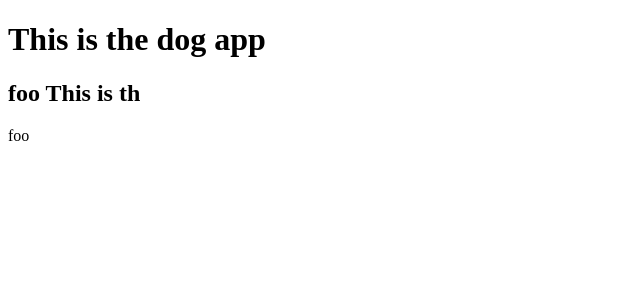
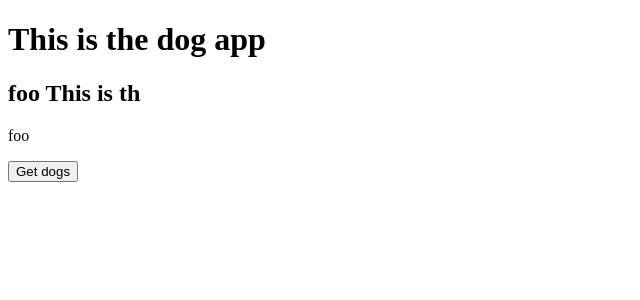
Before and after one commit to kenyo/dog-app, a React (Create React App) app: page / in a window 1280 px wide. Shown: the top 300 px of the page, without its empty margins (0-640 px from the left). Built offline with nearby package versions, Linux system fonts and the light colour scheme; no server answers.

Commit message:
experiment to pull from api in stateless functional component

```diff
--- a/src/components/App.js
+++ b/src/components/App.js
@@ -1,13 +1,19 @@
 import React, { Component } from 'react';
 import Header from './Header'
+import Button from './Button'
 
 class App extends Component {
 
+  setDogState = (dogs) => {
+    // shorthand key-value
+    this.setState({ dogs })
+  }
 
   render() {
     return (
       <div className="App">
         <Header text={'This is the dog app'} />
+        <Button text={'Get dogs'} setDogState={this.setDogState} />
       </div>
     );
   }
--- /dev/null
+++ b/src/components/Button.jsx
@@ -0,0 +1,22 @@
+import React from 'react';
+import axios from 'axios'
+const dogAPI = 'https://dog.ceo/api/breeds/list/all'
+
+export default function Button(props) {
+  const logDogs = x => console.log(x)
+
+  axios.get(dogAPI)
+    .then(({data}) => {
+      const dogs = data.message
+      props.setDogState(dogs)
+
+      return dogs
+    })
+    .then(logDogs)
+
+  return (
+    <div>
+      <button onClick={() => console.log('foo')}>{props.text}</button>
+    </div>
+  )
+}
```
